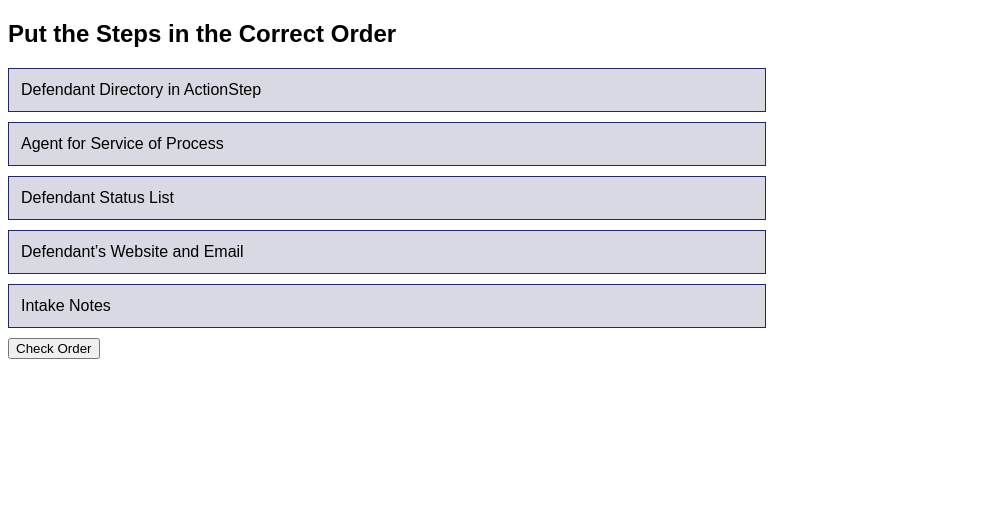
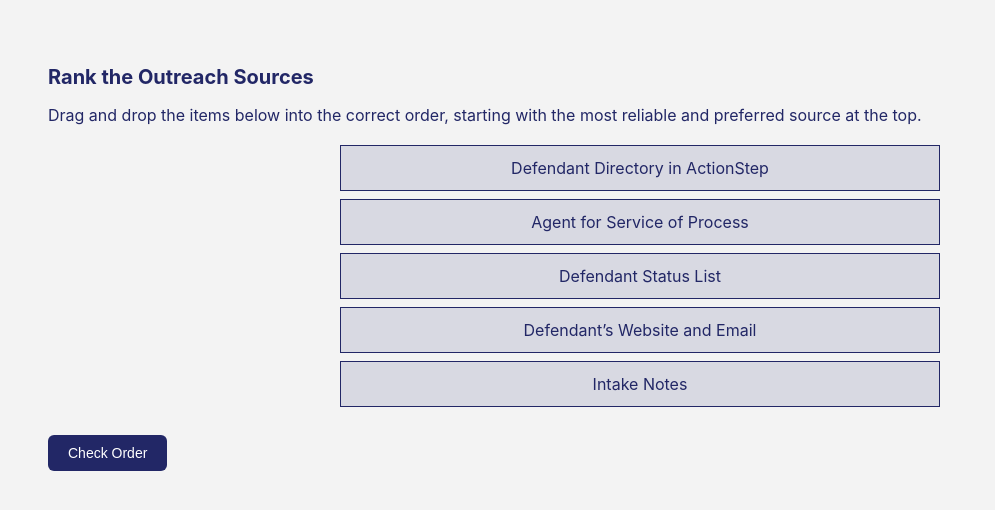
Before and after one commit to agalg-dot/priorityrankingactivity, a plain HTML site: page index.html in a window 1280 px wide. Shown: the whole page, without its empty margins (0-995 px from the left). Drawn offline with Linux system fonts and the light colour scheme.

Commit message:
Update index.html

```diff
--- a/index.html
+++ b/index.html
@@ -2,37 +2,77 @@
 <html>
 <head>
   <meta charset="UTF-8">
-  <title>Reorder Steps</title>
+  <title>Rank the Outreach Sources</title>
   <style>
     body {
-      font-family: Arial, sans-serif;
+      font-family: 'Inter', sans-serif;
+      background-color: #F3F3F3;
+      padding: 40px;
+      color: #222766;
     }
+
+    h2 {
+      color: #222766;
+      font-size: 20px;
+      margin-bottom: 10px;
+    }
+
+    p.instructions {
+      font-size: 16px;
+      margin-bottom: 20px;
+    }
+
     #sortable {
-      list-style-type: none;
-      margin: 0;
+      list-style: none;
       padding: 0;
-      width: 60%;
+      margin: 0 auto;
+      max-width: 600px;
     }
+
     #sortable li {
-      margin: 10px 0;
-      padding: 12px;
       background-color: #D8D9E2;
       border: 1px solid #222766;
+      padding: 12px 18px;
+      margin: 8px 0;
+      font-size: 16px;
       cursor: move;
+      text-align: center; /* CENTER TEXT */
     }
+
     .correct {
       background-color: #829356;
       color: white;
     }
+
     .incorrect {
       background-color: #D89D33;
       color: black;
+    }
+
+    button {
+      background-color: #222766;
+      color: white;
+      border: none;
+      padding: 10px 20px;
+      font-size: 14px;
+      cursor: pointer;
+      border-radius: 6px;
+      margin-top: 20px;
+    }
+
+    #result {
+      margin-top: 15px;
+      font-weight: bold;
     }
   </style>
 </head>
 <body>
 
-<h2>Put the Steps in the Correct Order</h2>
+  <h2>Rank the Outreach Sources</h2>
+  <p class="instructions">
+    Drag and drop the items below into the correct order, starting with the most reliable and preferred source at the top.
+  </p>
+
   <ol id="sortable">
     <li draggable="true">Defendant Directory in ActionStep</li>
     <li draggable="true">Agent for Service of Process</li>
```
Lines whose indentation alone changed are shown as unchanged.
